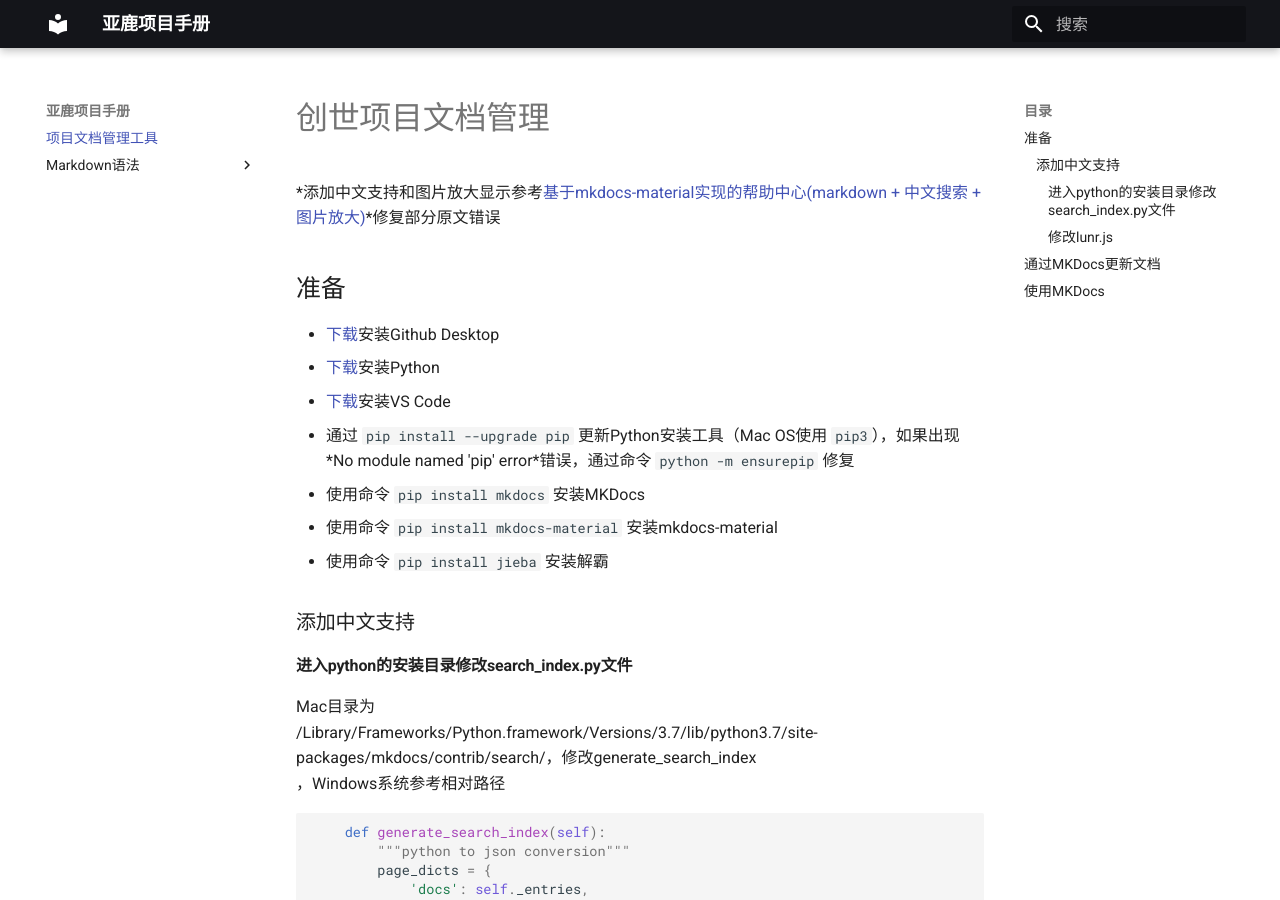
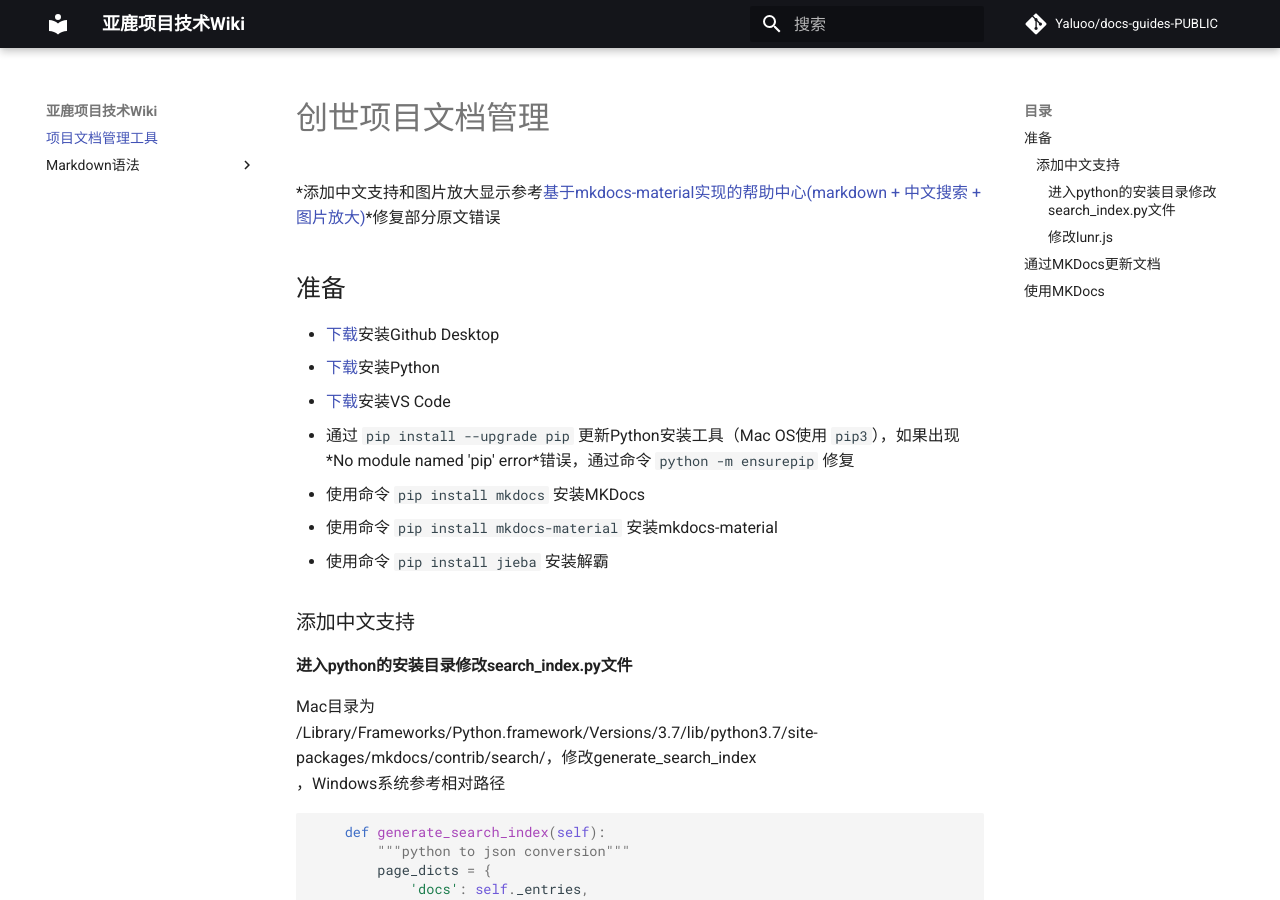
Before and after one commit to Yaluoo/docs-guides-PUBLIC, an MkDocs documentation site: the page built from docs/contents/docsdev.md, in a window 1280 px wide and 900 px high. Built offline with MkDocs 1.6.1 and Material for MkDocs 9.7.7, drawn with Linux system fonts in a browser that asks for light colours; comment, search, counter and statistics services are not loaded.

Commit message:
Update mkdocs.yml

```diff
--- a/mkdocs.yml
+++ b/mkdocs.yml
@@ -1,8 +1,11 @@
 dev_addr: localhost:9011
 
-site_name: 亚鹿项目手册
+site_name: 亚鹿项目技术Wiki
 site_author: 亚鹿信息
 copyright: 版权所有 © [亚鹿信息](https://yaluoo.com)
+
+repo_name: Yaluoo/docs-guides-PUBLIC
+repo_url: https://github.com/Yaluoo/docs-guides-PUBLIC
 
 theme:
     name: 'material'
```
